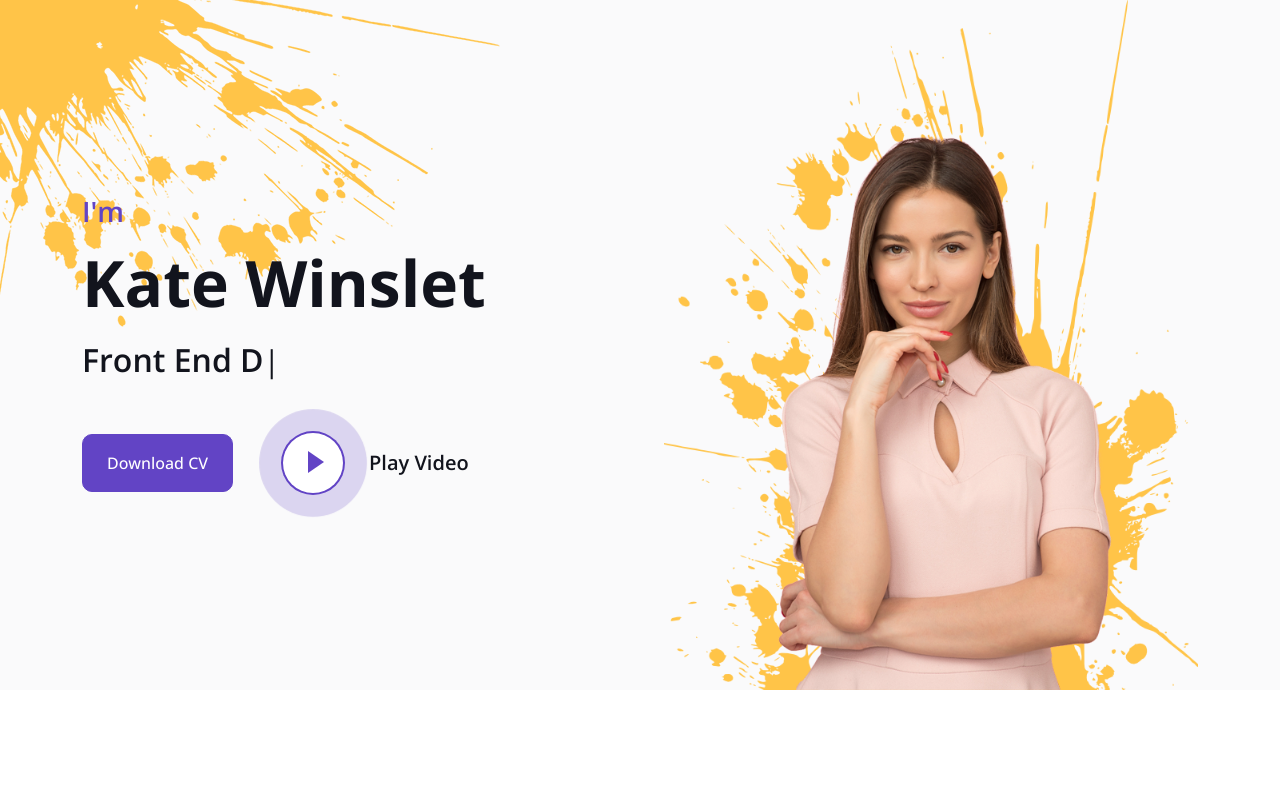
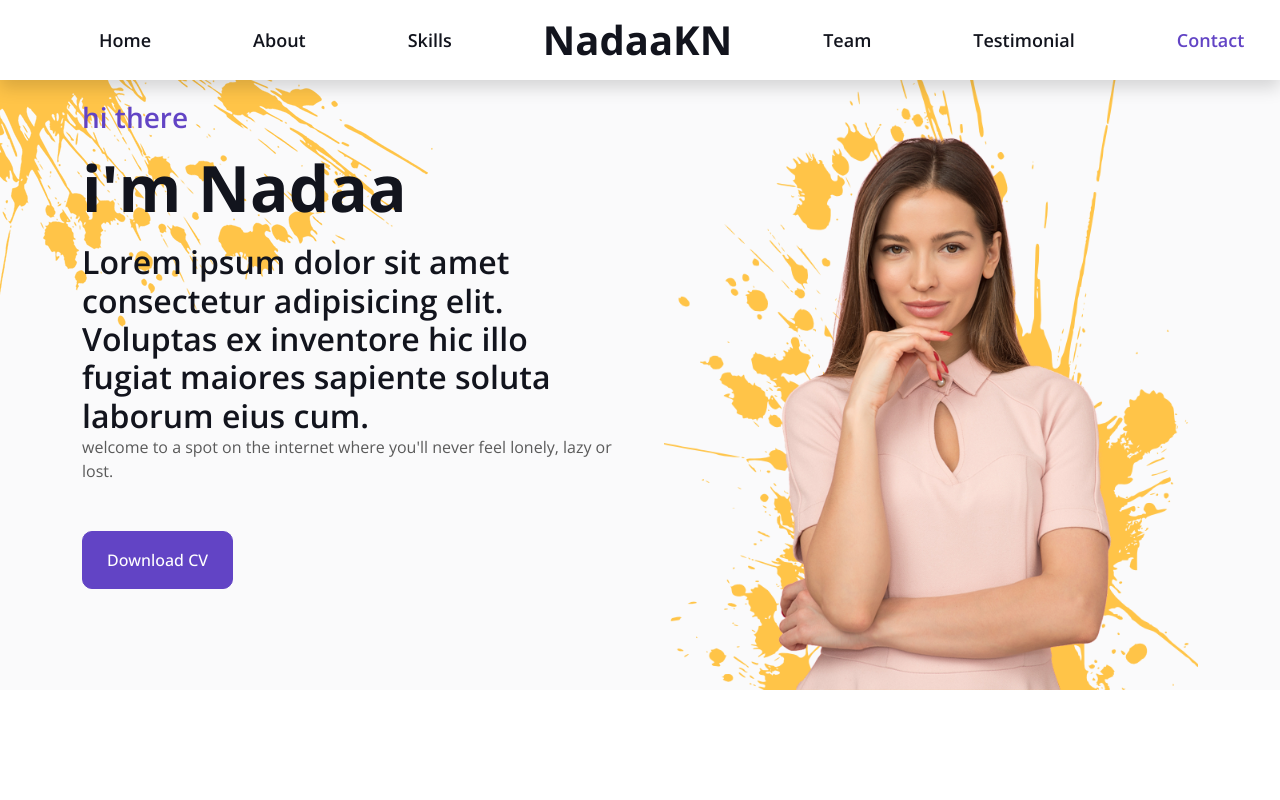
Before and after one commit to nadaakn/portofolio, a plain HTML site: page index.html in a window 1280 px wide. Shown: the top 800 px of the page. Drawn offline with nearby package versions, Linux system fonts and the light colour scheme.

Commit message:
fix top and banner

```diff
--- a/css/style.css
+++ b/css/style.css
@@ -49,8 +49,8 @@
 .btn.btn-primary,
 .btn.btn-secondary {
     color: #FFFFFF;
+
 }
-
 .btn-square {
     width: 38px;
     height: 38px;
@@ -79,7 +79,7 @@
 
 /*** Navbar ***/
 .navbar.fixed-top {
-    display: none;
+    display: flex;
     transition: .5s;
 }
 
@@ -428,3 +428,6 @@
 .testimonial-carousel .owl-dot.active::after {
     background: var(--primary);
 }
+.nav-item{
+    margin: 0 2em;
+}
--- a/index.html
+++ b/index.html
@@ -3,7 +3,7 @@
 
 <head>
     <meta charset="utf-8">
-    <title>ProMan - Personal Portfolio HTML Template</title>
+    <title>Nadaa Khoirun Nafisah</title>
     <meta content="width=device-width, initial-scale=1.0" name="viewport">
     <meta content="" name="keywords">
     <meta content="" name="description">
@@ -45,7 +45,7 @@
     <!-- Navbar Start -->
     <nav class="navbar navbar-expand-lg bg-white navbar-light fixed-top shadow py-lg-0 px-4 px-lg-5 wow fadeIn" data-wow-delay="0.1s">
         <a href="index.html" class="navbar-brand d-block d-lg-none">
-            <h1 class="text-primary fw-bold m-0">ProMan</h1>
+            <h1 class="text-primary fw-bold m-0">NadaaKN</h1>
         </a>
         <button type="button" class="navbar-toggler" data-bs-toggle="collapse" data-bs-target="#navbarCollapse">
             <span class="navbar-toggler-icon"></span>
@@ -55,13 +55,13 @@
                 <a href="#home" class="nav-item nav-link active">Home</a>
                 <a href="#about" class="nav-item nav-link">About</a>
                 <a href="#skill" class="nav-item nav-link">Skills</a>
-                <a href="#service" class="nav-item nav-link">Services</a>
+                <!-- <a href="#service" class="nav-item nav-link">Services</a> -->
             </div>
-            <a href="index.html" class="navbar-brand bg-secondary py-3 px-4 mx-3 d-none d-lg-block">
-                <h1 class="text-primary fw-bold m-0">ProMan</h1>
+            <a href="index.html" class="navbar-brand  py-3 px-4 mx-3 d-none d-lg-block">
+                <h1 class="text-dark fw-bold m-0">NadaaKN</h1>
             </a>
             <div class="navbar-nav me-auto py-0">
-                <a href="#project" class="nav-item nav-link">Projects</a>
+                <!-- <a href="#project" class="nav-item nav-link">Projects</a> -->
                 <a href="#team" class="nav-item nav-link">Team</a>
                 <a href="#testimonial" class="nav-item nav-link">Testimonial</a>
                 <a href="#contact" class="nav-item nav-link">Contact</a>
@@ -76,17 +76,12 @@
         <div class="container">
             <div class="row g-5 align-items-center">
                 <div class="col-lg-6 py-6 pb-0 pt-lg-0">
-                    <h3 class="text-primary mb-3">I'm</h3>
-                    <h1 class="display-3 mb-3">Kate Winslet</h1>
-                    <h2 class="typed-text-output d-inline"></h2>
-                    <div class="typed-text d-none">Web Designer, Web Developer, Front End Developer, Apps Designer, Apps Developer</div>
+                    <h3 class="text-primary mb-3">hi there</h3>
+                    <h1 class="display-3 mb-3">i'm Nadaa</h1>
+                    <h2 class="d-inline">Lorem ipsum dolor sit amet consectetur adipisicing elit. Voluptas ex inventore hic illo fugiat maiores sapiente soluta laborum eius cum.</h2>
+                    <div class="desc-banner">welcome to a spot on the internet where you'll never feel lonely, lazy or lost.</div>
                     <div class="d-flex align-items-center pt-5">
                         <a href="" class="btn btn-primary py-3 px-4 me-5">Download CV</a>
-                        <button type="button" class="btn-play" data-bs-toggle="modal"
-                            data-src="https://www.youtube.com/embed/DWRcNpR6Kdc" data-bs-target="#videoModal">
-                            <span></span>
-                        </button>
-                        <h5 class="ms-4 mb-0 d-none d-sm-block">Play Video</h5>
                     </div>
                 </div>
                 <div class="col-lg-6">
--- a/js/main.js
+++ b/js/main.js
@@ -17,13 +17,13 @@
 
 
     // Navbar on scrolling
-    $(window).scroll(function () {
-        if ($(this).scrollTop() > 300) {
-            $('.navbar').fadeIn('slow').css('display', 'flex');
-        } else {
-            $('.navbar').fadeOut('slow').css('display', 'none');
-        }
-    });
+    // $(window).scroll(function () {
+    //     if ($(this).scrollTop() > 300) {
+    //         $('.navbar').fadeIn('slow').css('display', 'flex');
+    //     } else {
+    //         $('.navbar').fadeOut('slow').css('display', 'none');
+    //     }
+    // });
 
 
     // Smooth scrolling on the navbar links
```
